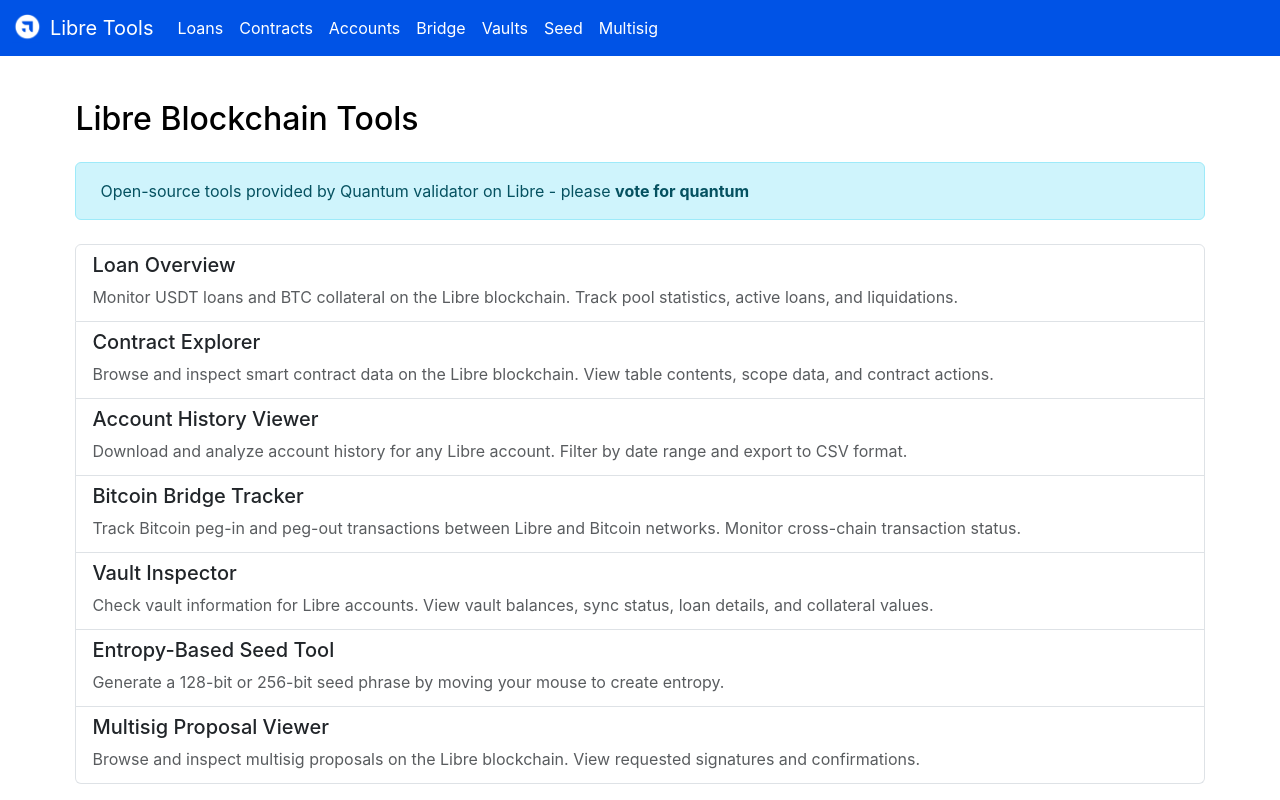
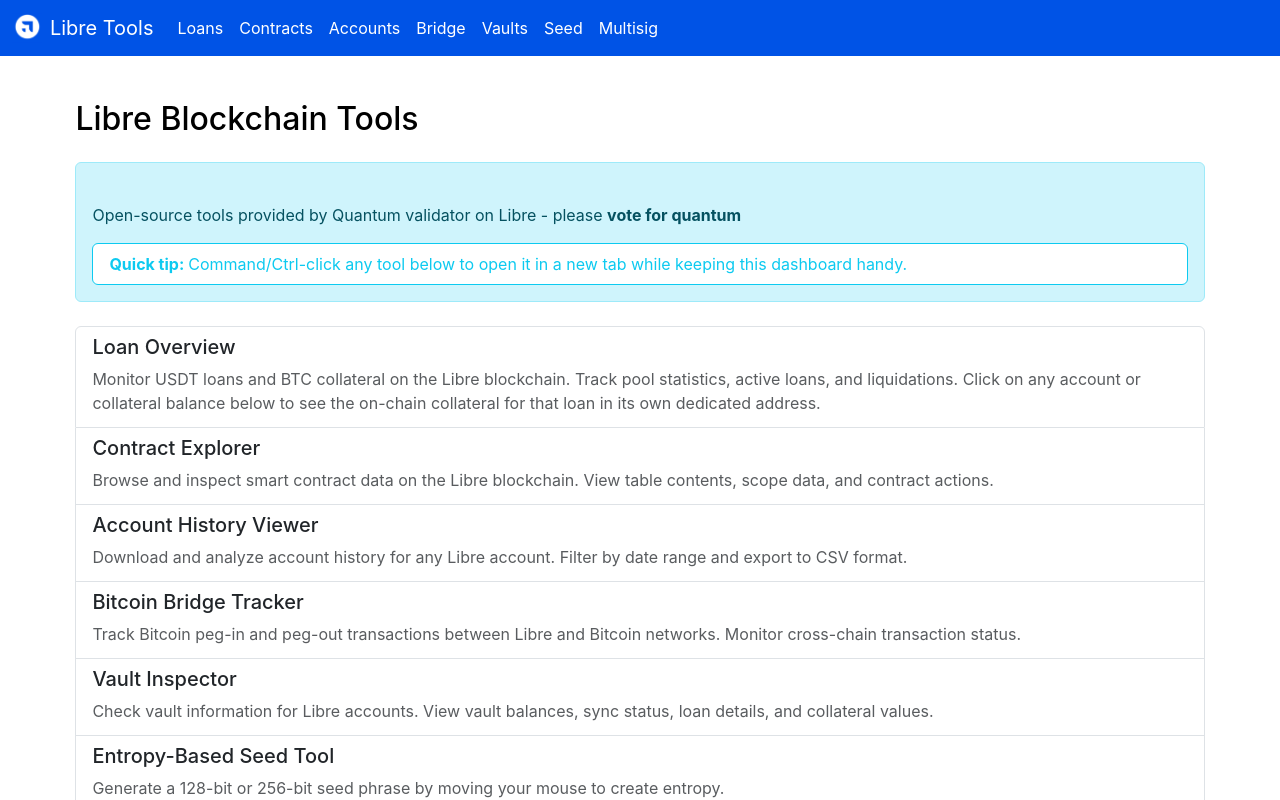
Before and after one commit to bensig/libre-tools.com, a React (Vite) app: page / in a window 1280 px wide. Shown: the top 800 px of the page. Built offline with nearby package versions, Linux system fonts and the light colour scheme.

Commit message:
add quick tips

```diff
--- a/src/BtcTracker.jsx
+++ b/src/BtcTracker.jsx
@@ -351,6 +351,10 @@
             <i className="bi bi-info-circle me-2"></i>
             <div>
               Track Bitcoin peg-in and peg-out transactions between Libre and Bitcoin networks.
+              <div className="mt-3 px-3 py-2 bg-white text-info border border-info rounded">
+                <strong className="me-1">Quick tip:</strong>
+                Paste either a Libre or Bitcoin transaction hash—the tracker checks both chains automatically and links the matching transfer when found.
+              </div>
             </div>
           </div>
 
--- a/src/Home.jsx
+++ b/src/Home.jsx
@@ -5,7 +5,7 @@
     {
       title: 'Loan Overview',
       path: '/loans',
-      description: 'Monitor USDT loans and BTC collateral on the Libre blockchain. Track pool statistics, active loans, and liquidations.'
+      description: 'Monitor USDT loans and BTC collateral on the Libre blockchain. Track pool statistics, active loans, and liquidations. Click on any account or collateral balance below to see the on-chain collateral for that loan in its own dedicated address.'
     },
     {
       title: 'Contract Explorer',
@@ -47,6 +47,7 @@
 
           <div className="alert alert-info mb-4">
             <i className="bi bi-info-circle me-2"></i>
+            <div>
               Open-source tools provided by Quantum validator on Libre - please{' '}
               <a
                 href="https://defi.libre.org/validators"
@@ -56,6 +57,11 @@
               >
                 vote for quantum
               </a>
+              <div className="mt-3 px-3 py-2 bg-white text-info border border-info rounded">
+                <strong className="me-1">Quick tip:</strong>
+                Command/Ctrl-click any tool below to open it in a new tab while keeping this dashboard handy.
+              </div>
+            </div>
           </div>
 
           <div className="list-group">
--- a/src/LibreExplorer.jsx
+++ b/src/LibreExplorer.jsx
@@ -1550,6 +1550,10 @@
                     {index < EXAMPLE_ACCOUNTS.length - 1 ? ', ' : ''}
                   </Fragment>
                 ))}
+              </div>
+              <div className="mt-3 px-3 py-2 bg-white text-info border border-info rounded">
+                <strong className="me-1">Quick tip:</strong>
+                Use the Tables and Actions toggle above to jump between on-chain data and ABI actions without leaving the page.
               </div>
             </div>
           </div>
--- a/src/LoanTracker.jsx
+++ b/src/LoanTracker.jsx
@@ -558,8 +558,16 @@
           <h2 className="mb-4">Loan Overview</h2>
 
           <div className="alert alert-info mb-4">
-            <i className="bi bi-info-circle me-2"></i>
-            Monitor USDT loans and BTC collateral on the Libre blockchain. Track pool statistics, active loans, and liquidations.
+            <div className="d-flex">
+              <i className="bi bi-info-circle me-2 mt-1"></i>
+              <div>
+                <div>Monitor USDT loans and BTC collateral on the Libre blockchain. Track pool statistics, active loans, and liquidations.</div>
+                <div className="mt-2 px-3 py-2 bg-white text-info border border-info rounded">
+                  <strong className="me-1">Quick tip:</strong>
+                  Click on any account or collateral balance below to see the on-chain collateral for that loan in its own dedicated address.
+                </div>
+              </div>
+            </div>
           </div>
 
           <div style={{ maxWidth: '300px' }} className="mb-4">
--- a/src/MultisigProposals.jsx
+++ b/src/MultisigProposals.jsx
@@ -250,8 +250,14 @@
 
           <div className="alert alert-info mb-4">
             <i className="bi bi-info-circle me-2"></i>
-            Browse and inspect multisig proposals on the Libre blockchain. View requested signatures and confirmations.
-            These often include ratification of DAO proposals - see <a href="https://defi.libre.org/dao" target="_blank" rel="noopener noreferrer" className="alert-link">defi.libre.org/dao</a> for more information.
+            <div>
+              Browse and inspect multisig proposals on the Libre blockchain. View requested signatures and confirmations.
+              These often include ratification of DAO proposals - see <a href="https://defi.libre.org/dao" target="_blank" rel="noopener noreferrer" className="alert-link">defi.libre.org/dao</a> for more information.
+              <div className="mt-3 px-3 py-2 bg-white text-info border border-info rounded">
+                <strong className="me-1">Quick tip:</strong>
+                On mainnet, launch the msig.app button to review and sign proposals directly; otherwise open the bloks.io view for a read-only snapshot.
+              </div>
+            </div>
           </div>
 
           <div className="mb-4" style={{ maxWidth: '300px' }}>
--- a/src/SeedGenerator.jsx
+++ b/src/SeedGenerator.jsx
@@ -212,6 +212,10 @@
             <i className="bi bi-info-circle me-2"></i>
             <div>
               Generate a secure seed phrase by moving your mouse within the entropy collection area below or typing on your keyboard.
+              <div className="mt-3 px-3 py-2 bg-white text-info border border-info rounded">
+                <strong className="me-1">Quick tip:</strong>
+                Mix mouse, keyboard, and touch input while the collector runs to build entropy faster before revealing your seed words.
+              </div>
             </div>
           </div>
 
--- a/src/TransactionDownloader.jsx
+++ b/src/TransactionDownloader.jsx
@@ -229,7 +229,13 @@
 
           <div className="alert alert-info mb-4">
             <i className="bi bi-info-circle me-2"></i>
-            Download account history for any Libre account. Filter by date range and specific contract actions.
+            <div>
+              Download account history for any Libre account. Filter by date range and specific contract actions.
+              <div className="mt-3 px-3 py-2 bg-white text-info border border-info rounded">
+                <strong className="me-1">Quick tip:</strong>
+                Apply the date or contract filters before submitting to keep your CSV export focused on the transactions you care about.
+              </div>
+            </div>
           </div>
 
           <Form onSubmit={handleSubmit}>
--- a/src/VaultChecker.jsx
+++ b/src/VaultChecker.jsx
@@ -359,7 +359,13 @@
 
           <div className="alert alert-info mb-4">
             <i className="bi bi-info-circle me-2"></i>
-            Check vault information for Libre accounts. View vault balances, sync status, loan details, and collateral values.
+            <div>
+              Check vault information for Libre accounts. View vault balances, sync status, loan details, and collateral values.
+              <div className="mt-3 px-3 py-2 bg-white text-info border border-info rounded">
+                <strong className="me-1">Quick tip:</strong>
+                Vault names end in `.loan`—paste one here to jump straight to its collateral and loan status overview.
+              </div>
+            </div>
           </div>
 
           <div style={{ maxWidth: '300px' }} className="mb-4">
@@ -394,6 +400,7 @@
                         value={searchInput}
                         onChange={handleSearchInputChange}
                         placeholder="Enter account name or vault name (ends with .loan)"
+                        autoFocus
                       />
                       <Form.Text className="text-muted">
                         Enter a Libre account name (e.g. nobi) or a vault name (e.g. 2kcv5ga.loan)
```
Also changed, not shown: 1 other file (tests, documents, lock files or other folders). Lines whose indentation alone changed are shown as unchanged.
